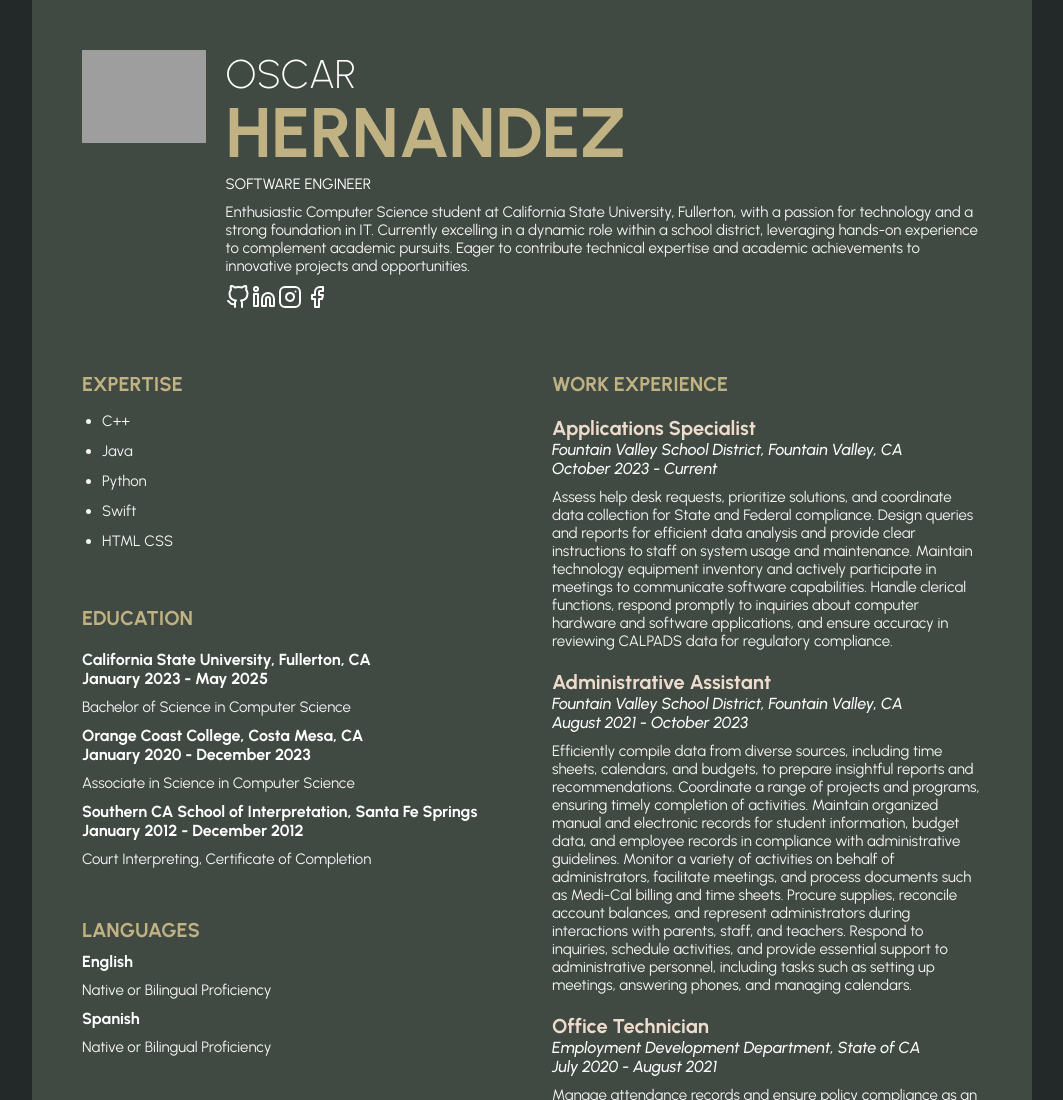
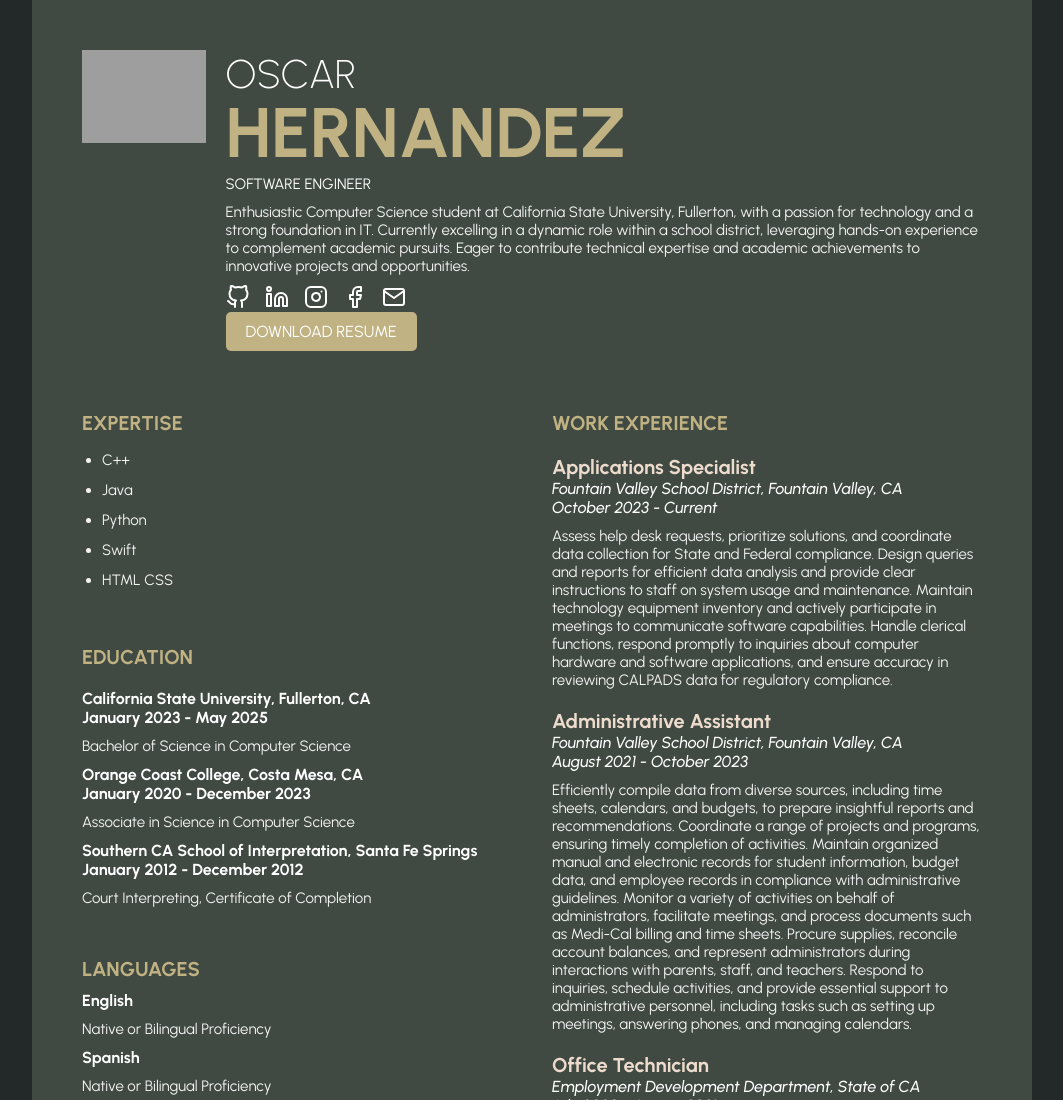
Before and after one commit to oschernandez28/MySite, a plain HTML site: page index.html in a window 1280 px wide. Shown: the top 1100 px of the page, without its empty margins (108-1171 px from the left). Drawn offline with nearby package versions, Linux system fonts and the light colour scheme; grey boxes are pictures that could not be loaded.

Commit message:
fixed resume button and added link

```diff
--- a/index.html
+++ b/index.html
@@ -70,7 +70,24 @@
           gap: 7rem;
         }
       }
+      .button {
+        display: inline-block;
+        padding: 1rem 2rem;
+        background-color: var(--primary-color);
+        color: white;
+        font-size: 1.6rem;
+        text-transform: uppercase;
+        text-align: center;
+        border: none;
+        border-radius: 5px;
+        cursor: pointer;
+        transition: background-color 0.3s ease;
+        text-decoration: none;
+      }
 
+      .button:hover {
+        background-color: #65fe08;
+      }
       .profile {
         grid-column: 1 / -1;
         margin-bottom: 2rem;
@@ -146,7 +163,9 @@
       }
 
       .socials {
-        margin-top: 1rem;
+        display:flex;
+        margin-top:1rem;
+        gap:1.5rem;
       }
 
       .main_title {
@@ -202,7 +221,13 @@
                 <a href="https://www.facebook.com/oscar.hernandezgonzalez.12" class="icon" target="_blank" rel="noopener noreferrer">
                   <i data-feather="facebook"></i>
                 </a>
+                <a href="mailto:oscar.hernandez90@csu.fullerton.edu" class="icon" target="_blank" rel="noopener noreferrer">
+                  <i data-feather="mail"></i>
+                </a>
               </div>
+            <div>
+              <a href="resume.pdf" download class="button">Download Resume</a>
+            </div>
             </p>
           </div>
         </div>
```
Also changed, not shown: 2 other files.
